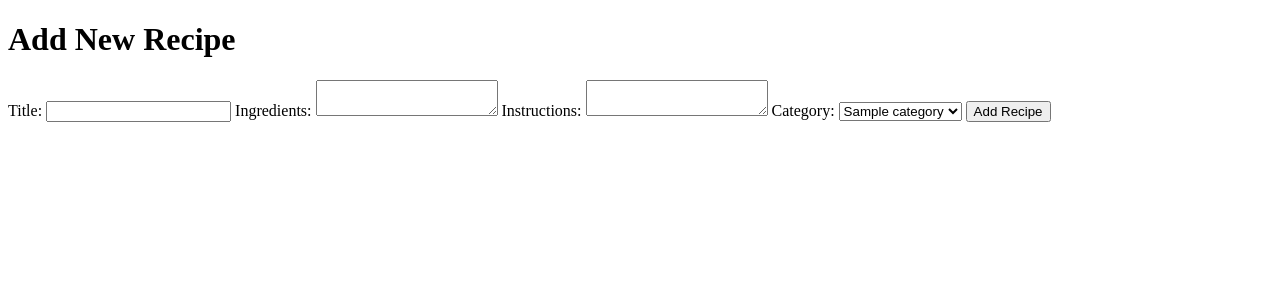
After one commit to MaxNguyen5040/Recipe_platform, a Flask app: template templates/add_recipe.html in a window 1280 px wide. The commit adds this page. Shown: the top 300 px of the page. Run offline with Flask 3, Linux system fonts and the light colour scheme; the template is opened without the code that fills it: most values are stand-ins (such as "Sample title", 1, 10 or a date in 2020).

Commit message:
Added categories, as well as adding recipes and routes.

```diff
--- a/app.py
+++ b/app.py
@@ -166,3 +166,40 @@ def favorites():
     favorites = Favorite.query.filter_by(user_id=user_id).all()
     favorite_recipes = [f.recipe for f in favorites]
     return render_template('favorites.html', recipes=favorite_recipes)
+
+@app.route('/share_recipe/<int:recipe_id>', methods=['POST'])
+def share_recipe(recipe_id):
+    if 'user_id' not in session:
+        return redirect(url_for('login'))
+    email = request.form['email']
+    recipe = Recipe.query.get_or_404(recipe_id)
+    # Implement email sending logic here
+    send_email(email, f"Check out this recipe: {recipe.title}", f"Ingredients: {recipe.ingredients}\nInstructions: {recipe.instructions}")
+    return redirect(url_for('recipe', recipe_id=recipe_id))
+
+@app.route('/add_category', methods=['GET', 'POST'])
+def add_category():
+    if request.method == 'POST':
+        name = request.form['name']
+        new_category = Category(name=name)
+        db.session.add(new_category)
+        db.session.commit()
+        return redirect(url_for('dashboard'))
+    return render_template('add_category.html')
+
+@app.route('/add_recipe', methods=['GET', 'POST'])
+def add_recipe():
+    if 'user_id' not in session:
+        return redirect(url_for('login'))
+    categories = Category.query.all()
+    if request.method == 'POST':
+        title = request.form['title']
+        ingredients = request.form['ingredients']
+        instructions = request.form['instructions']
+        category_id = request.form['category_id']
+        user_id = session['user_id']
+        new_recipe = Recipe(title=title, ingredients=ingredients, instructions=instructions, user_id=user_id, category_id=category_id)
+        db.session.add(new_recipe)
+        db.session.commit()
+        return redirect(url_for('dashboard'))
+    return render_template('add_recipe.html', categories=categories)
--- /dev/null
+++ b/templates/add_recipe.html
@@ -0,0 +1,26 @@
+<!DOCTYPE html>
+<html lang="en">
+<head>
+    <meta charset="UTF-8">
+    <meta name="viewport" content="width=device-width, initial-scale=1.0">
+    <title>Add Recipe</title>
+</head>
+<body>
+    <h1>Add New Recipe</h1>
+    <form action="{{ url_for('add_recipe') }}" method="POST">
+        <label for="title">Title:</label>
+        <input type="text" name="title" required>
+        <label for="ingredients">Ingredients:</label>
+        <textarea name="ingredients" required></textarea>
+        <label for="instructions">Instructions:</label>
+        <textarea name="instructions" required></textarea>
+        <label for="category_id">Category:</label>
+        <select name="category_id" required>
+            {% for category in categories %}
+            <option value="{{ category.id }}">{{ category.name }}</option>
+            {% endfor %}
+        </select>
+        <button type="submit">Add Recipe</button>
+    </form>
+</body>
+</html>
--- a/templates/recipe.html
+++ b/templates/recipe.html
@@ -20,6 +20,11 @@
     <form action="{{ url_for('add_favorite', recipe_id=recipe.id) }}" method="POST">
         <button type="submit">Add to Favorites</button>
     </form>
+    <form action="{{ url_for('share_recipe', recipe_id=recipe.id) }}" method="POST">
+        <label for="email">Share with a friend:</label>
+        <input type="email" name="email" required>
+        <button type="submit">Share</button>
+    </form>
     <h2>Comments</h2>
     <ul>
         {% for comment in recipe.comments %}
```
Also changed, not shown: templates/add_category.html (added, +16 -0 lines).
